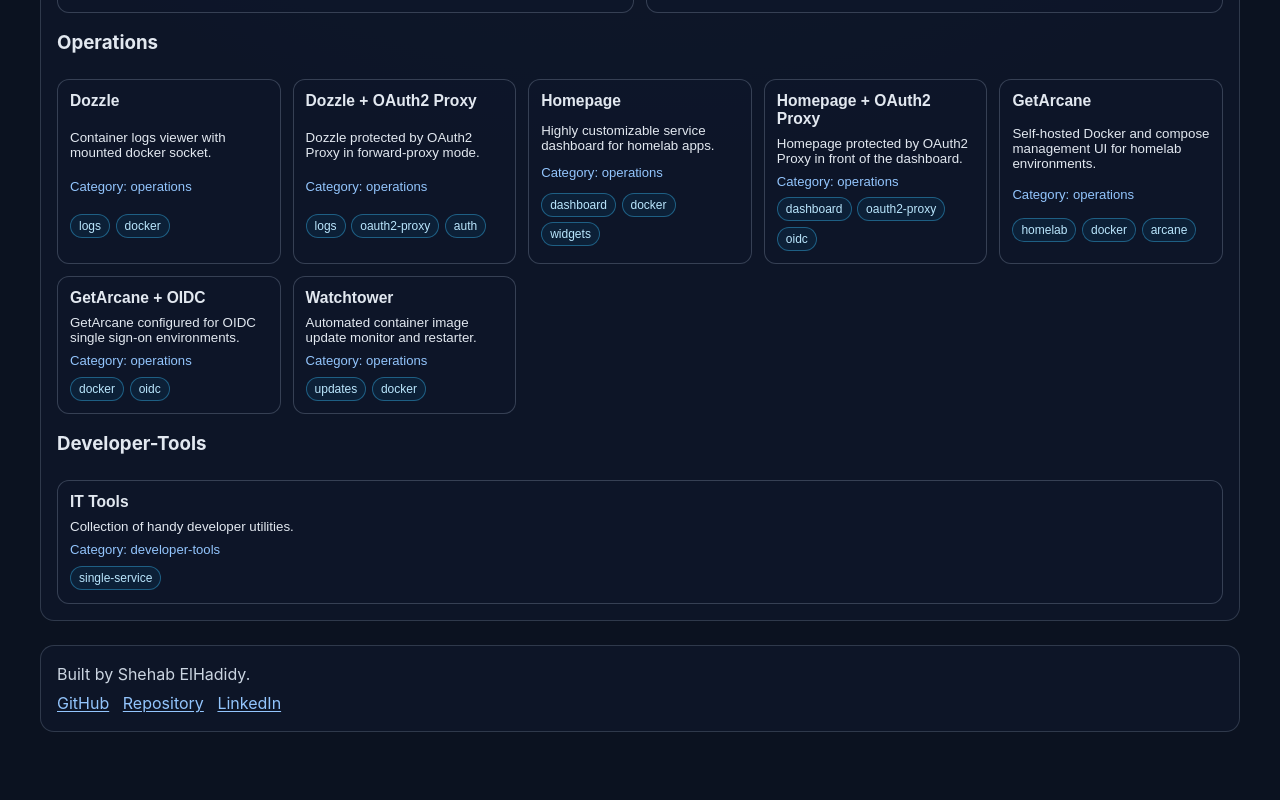
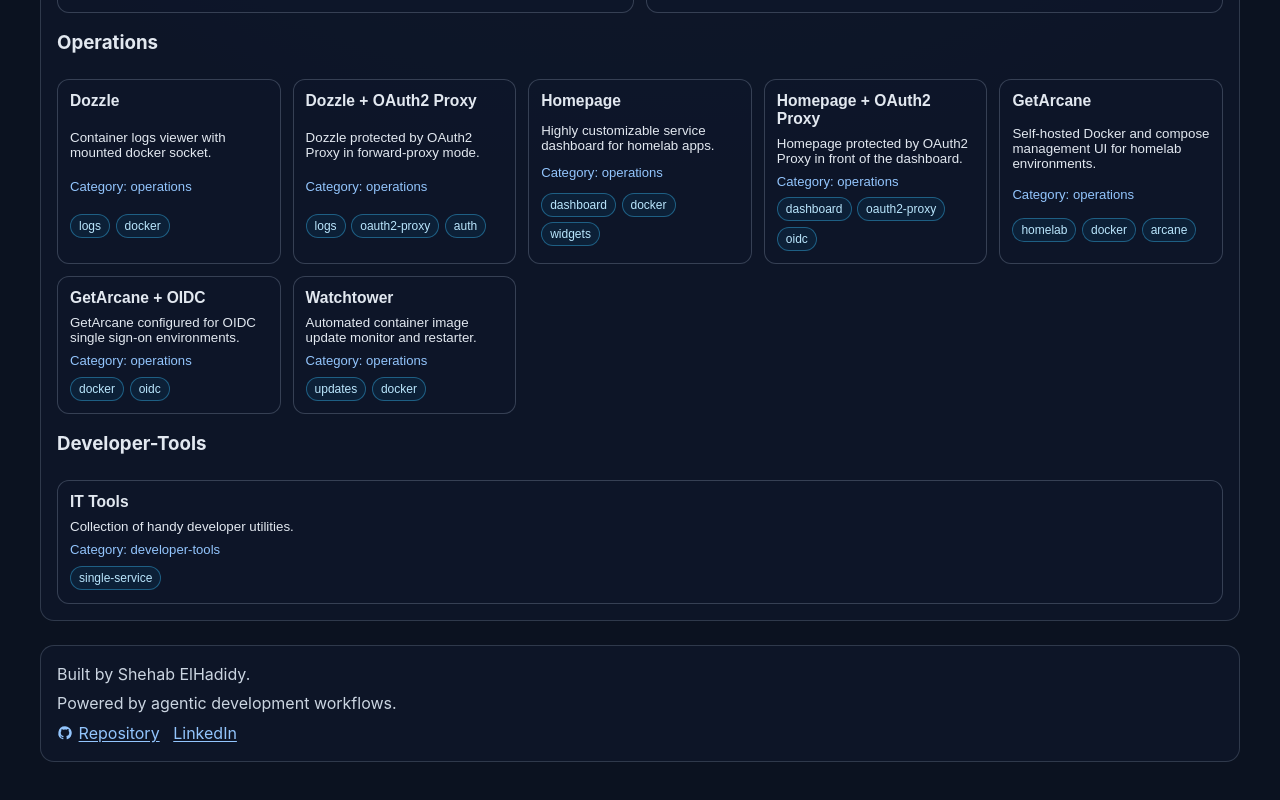
Before and after one commit to shahboura/selfhost-compose-wizard, a React (Vite) app: page / in a window 1280 px wide. Shown: the part 780-1580 px from the top of the page. Built offline with nearby package versions, Linux system fonts and the light colour scheme.

Commit message:
Refine footer attribution with icon-based repository link
Use a compact GitHub icon + repository link and add agentic development attribution to keep footer discoverability concise while preserving author links.

```diff
--- a/src/App.tsx
+++ b/src/App.tsx
@@ -2,6 +2,7 @@ import { useEffect, useMemo, useRef, useState, type JSX } from 'react'
 import { CodePanel } from './components/CodePanel'
 import { CopyableCodeBlock } from './components/CopyableCodeBlock'
 import { FieldEditor } from './components/FieldEditor'
+import { GitHubIcon } from './components/Icons'
 import { ServiceDetails } from './components/ServiceDetails'
 import { ServiceCard } from './components/ServiceCard'
 import { TopNav } from './components/TopNav'
@@ -524,12 +525,17 @@ function App(): JSX.Element {
 
       <footer className="site-footer card" aria-label="Site attribution and discoverability links">
         <p className="muted">Built by Shehab ElHadidy.</p>
+        <p className="muted">Powered by agentic development workflows.</p>
         <div className="footer-links">
-          <a href="https://github.com/shahboura" target="_blank" rel="noreferrer">
-            GitHub
-          </a>
-          <a href="https://github.com/shahboura/selfhost-compose-wizard" target="_blank" rel="noreferrer">
-            Repository
+          <a
+            href="https://github.com/shahboura/selfhost-compose-wizard"
+            target="_blank"
+            rel="noreferrer"
+            aria-label="Open repository on GitHub"
+            title="GitHub Repository"
+          >
+            <GitHubIcon title="GitHub" />
+            <span>Repository</span>
           </a>
           <a href="https://www.linkedin.com/in/shehabelhadidy/" target="_blank" rel="noreferrer">
             LinkedIn
--- a/src/components/Icons.tsx
+++ b/src/components/Icons.tsx
@@ -76,3 +76,15 @@ export function CheckIcon({ title }: IconProps): JSX.Element {
     </svg>
   )
 }
+
+export function GitHubIcon({ title }: IconProps): JSX.Element {
+  return (
+    <svg viewBox="0 0 24 24" width="16" height="16" aria-hidden={title ? undefined : true} role="img">
+      {title ? <title>{title}</title> : null}
+      <path
+        d="M12 2a10 10 0 0 0-3.16 19.49c.5.09.68-.22.68-.48v-1.7c-2.78.6-3.37-1.18-3.37-1.18-.46-1.15-1.11-1.45-1.11-1.45-.9-.62.07-.61.07-.61 1 .07 1.53 1.03 1.53 1.03.89 1.53 2.33 1.09 2.9.84.09-.65.35-1.09.63-1.34-2.22-.26-4.56-1.11-4.56-4.95 0-1.09.39-1.98 1.03-2.68-.1-.25-.45-1.29.1-2.68 0 0 .84-.27 2.75 1.02A9.6 9.6 0 0 1 12 6.84c.85 0 1.71.11 2.51.32 1.9-1.29 2.74-1.02 2.74-1.02.56 1.39.21 2.43.1 2.68.65.7 1.03 1.59 1.03 2.68 0 3.85-2.34 4.69-4.57 4.95.36.31.68.92.68 1.86v2.75c0 .27.18.58.69.48A10 10 0 0 0 12 2z"
+        fill="currentColor"
+      />
+    </svg>
+  )
+}
--- a/src/index.css
+++ b/src/index.css
@@ -674,6 +674,9 @@ input[type='password']:disabled {
 }
 
 .footer-links a {
+  display: inline-flex;
+  align-items: center;
+  gap: 0.35rem;
   text-underline-offset: 2px;
 }
 
```
